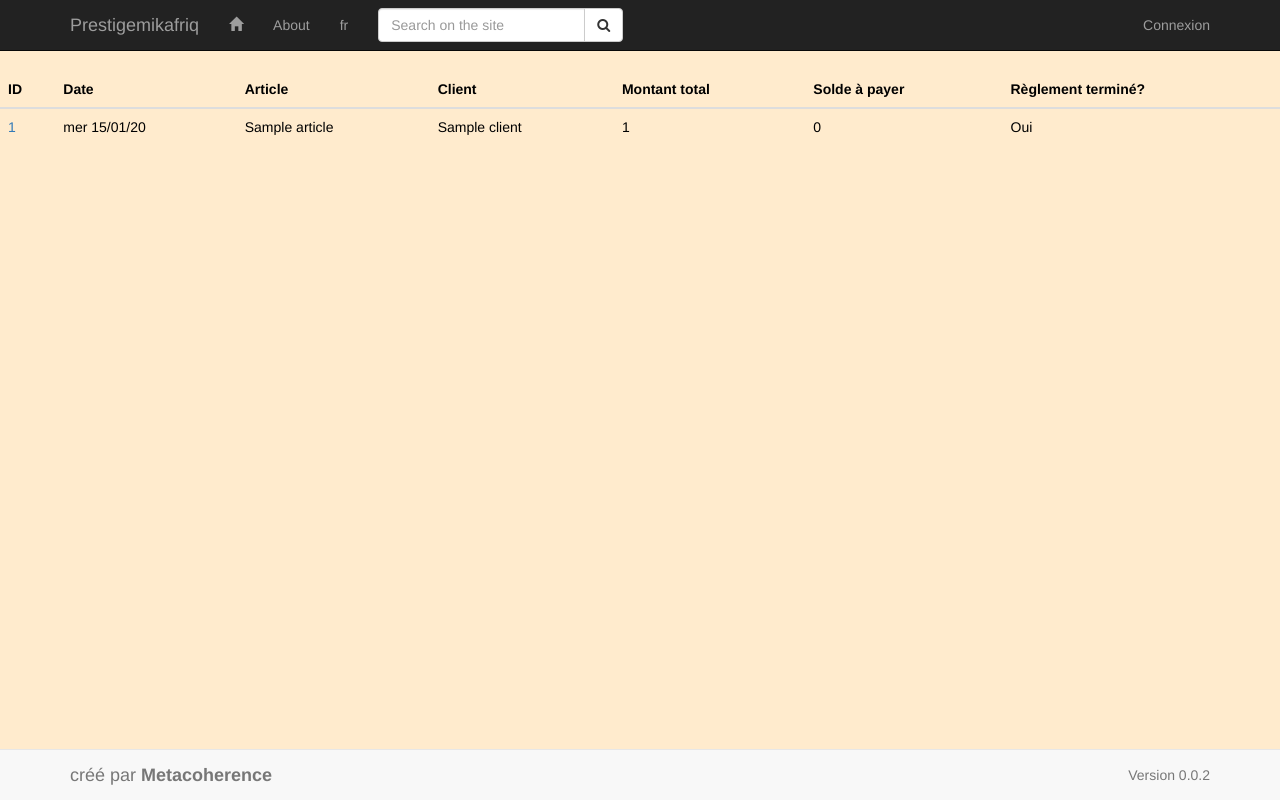
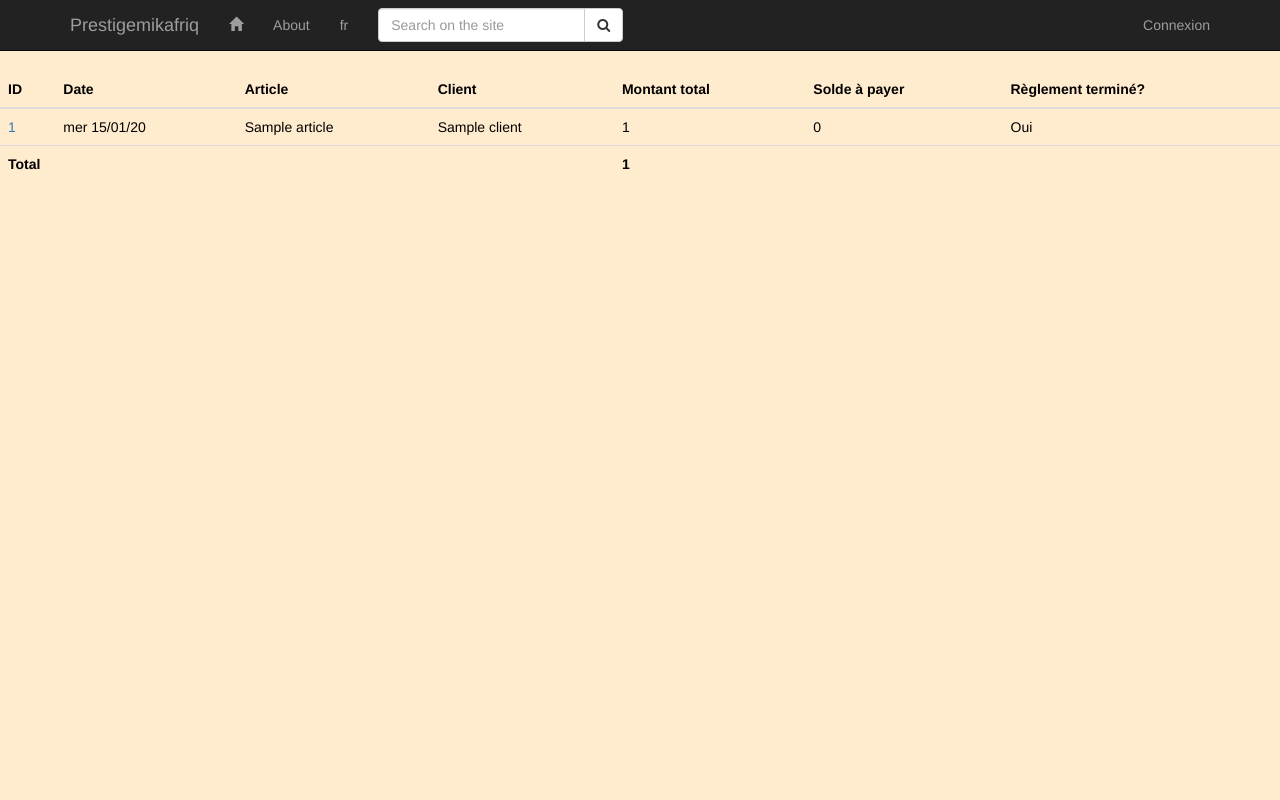
Before and after one commit to OlivierGaillard/zulma, a Django app: page /cart/ventes/ in a window 1280 px wide. Run offline with Django 3.2, Linux system fonts and the light colour scheme; tables that the repository leaves empty hold one stand-in row (values such as "Sample post"); some libraries are stand-ins or nearby versions.

Commit message:
amelioration usage vente, paiement: date auto, vente en lecture seul, total ventes.

```diff
--- a/cart/templates/cart/ventes.html
+++ b/cart/templates/cart/ventes.html
@@ -28,5 +28,10 @@
           <td>{{ a.reglement_termine|yesno:"Oui,Non" }}</td>
       </tr>
       {% endfor %}
+      <tr>
+        <th colspan="4">Total</th>
+        <td colspan="4"><b>{{total|intcomma}}</b></td>
+      </tr>
     </table>
+
 {% endblock %}
--- a/cart/views.py
+++ b/cart/views.py
@@ -1,4 +1,5 @@
 from django.shortcuts import render, reverse
+import datetime
 from django.http import HttpResponse, HttpResponseRedirect
 from django.views.generic import ListView, CreateView, DetailView, UpdateView, DeleteView
 from crispy_forms.bootstrap import PrependedText
@@ -81,9 +82,7 @@ class CartView(ListView):
     def get_queryset(self):
         if is_cart_id_session_set(self.request):
             qs = CartItem.objects.filter(cart_id = get_cart_id_session(self.request))
-            print("Lenght of qs before filtering by cart_complete: %s" % len(qs))
             qs = qs.exclude(cart_complete=True)
-            print("length after filtering: %s" % len(qs))
             return qs #CartItem.objects.filter(cart_id = get_cart_id_session(self.request))
         else:
             return []
@@ -147,6 +146,17 @@ class VenteListView(ListView):
     model = Vente
     template_name = 'cart/ventes.html'
     context_object_name = 'ventes'
+
+    def get_context_data(self, **kwargs):
+        ctx = super(VenteListView, self).get_context_data(**kwargs)
+        li = Vente.objects.all()
+        total = 0
+        for v in li:
+            total += v.montant
+        ctx['total'] = total
+        return ctx
+
+
 
 
 class VenteDeleteView(DeleteView):
@@ -216,7 +226,10 @@ def add_paiement(request, vente_pk):
         # initial data = vente.pk
         vente = Vente.objects.get(pk=vente_pk)
         vente_solde = vente.solde_paiements()
-        form = PaiementCreateForm(initial={'vente': vente, 'montant' : vente_solde})
+
+        date_vente = datetime.datetime(year=vente.date.year, month=vente.date.month, day=vente.date.day,
+                                       hour=vente.date.hour, minute=vente.date.minute)
+        form = PaiementCreateForm(initial={'vente': vente, 'date' : date_vente, 'montant' : vente_solde})
         # add prepended text here
         form.helper.layout.append(PrependedText('montant', 'Max: ' + str(vente_solde)))
         form.helper.layout.append(
--- a/dproject/templates/base.html
+++ b/dproject/templates/base.html
@@ -111,21 +111,22 @@
     </div>
 
     {% block footer %}
-    <footer class="footer">
-      <nav class="navbar navbar-default navbar-fixed-bottom">
-        <div class="container-fluid">
-          <div class="container">
-            <div class="navbar-header">
-              <a class="navbar-brand" href="http://metacoherence.ch/" target="_blank">{% trans 'créé par' %} <b>Metacoherence</b>
-              </a>
-            </div>
-            <ul class="nav navbar-nav navbar-right">
-              <li><a>Version 0.0.2</a></li>
-            </ul>
-          </div>
-        </div>
-      </nav>
-    </footer>
+
+    <!--<footer class="footer">-->
+      <!--<nav class="navbar navbar-default navbar-fixed-bottom">-->
+        <!--<div class="container-fluid">-->
+          <!--<div class="container">-->
+            <!--<div class="navbar-header">-->
+              <!--<a class="navbar-brand" href="http://metacoherence.ch/" target="_blank">{% trans 'créé par' %} <b>Metacoherence</b>-->
+              <!--</a>-->
+            <!--</div>-->
+            <!--<ul class="nav navbar-nav navbar-right">-->
+              <!--<li><a>Version 0.0.2</a></li>-->
+            <!--</ul>-->
+          <!--</div>-->
+        <!--</div>-->
+      <!--</nav>-->
+    <!--</footer>-->
     {% endblock %}
 
     <!-- Third-party javascript libraries go here -->
```
Also changed, not shown: cart/forms.py (+11 -1 lines), cart/templates/cart/vente.html (+5 -2 lines).
